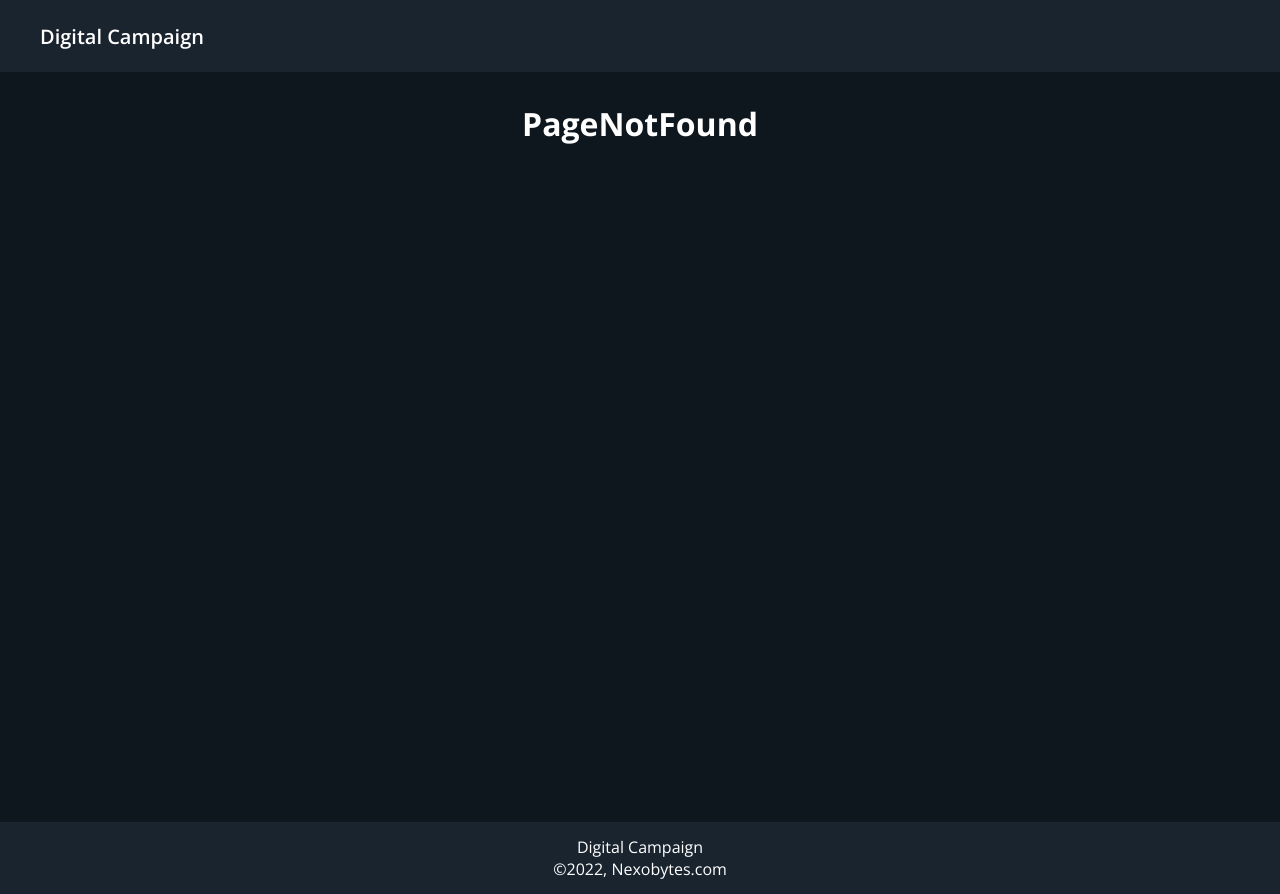
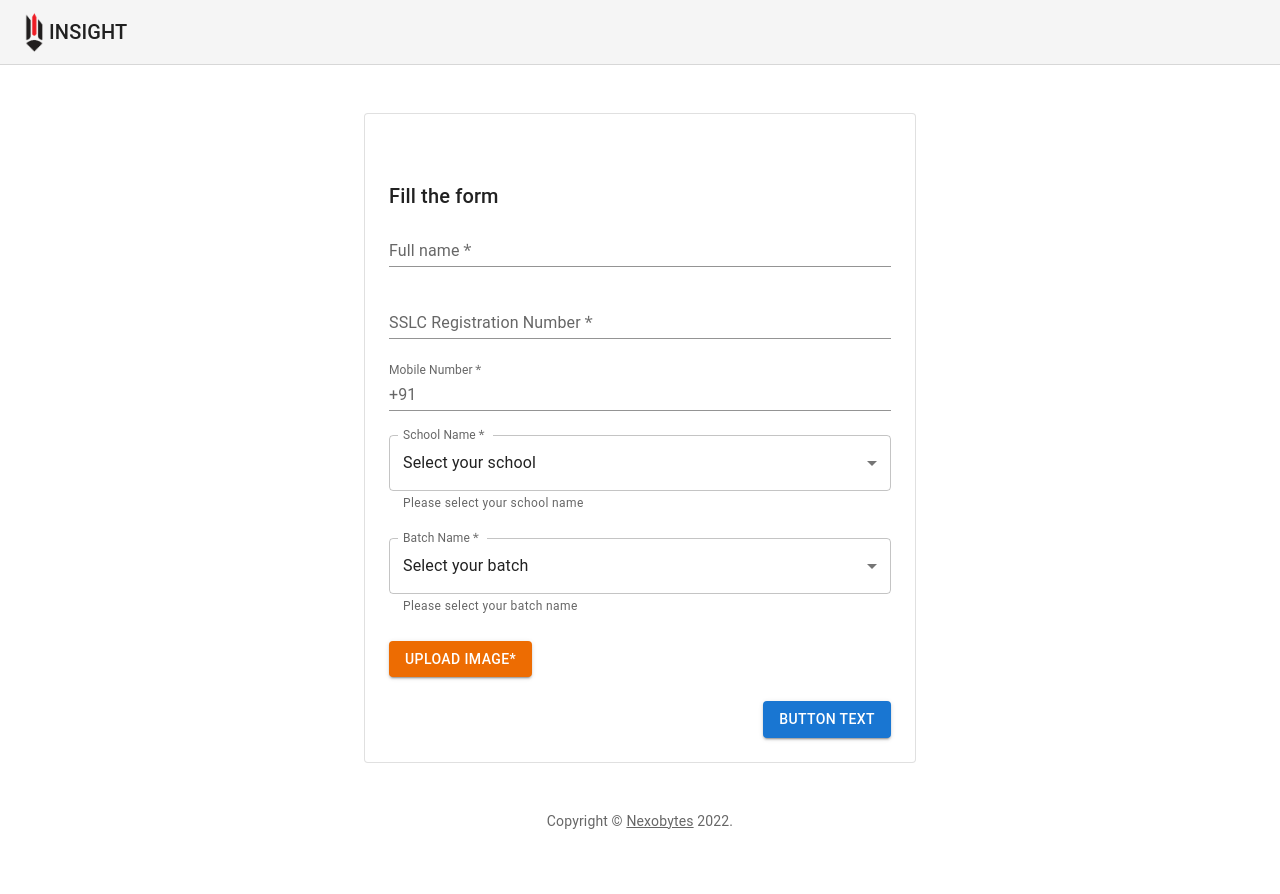
Before and after one commit to shaheemMPM/digitalcampaign, a React (Vite) app: page /test in a window 1280 px wide. After the commit the page ends 863 px from the top, so only its background shows below. Built offline with nearby package versions, Linux system fonts and the light colour scheme.

Commit message:
Setup form ui

```diff
--- a/src/App.jsx
+++ b/src/App.jsx
@@ -4,20 +4,22 @@ import Home from './pages';
 import Header from './components/Header/Header';
 import Footer from './components/Footer/Footer';
 import PageNotFound from './pages/404/PageNotFound';
+import Test from './pages/Test';
 import './App.scss';
 
 function App() {
 	return (
 		<div className='app'>
 			<BrowserRouter>
-				<Header />
-				<div className='container'>
-					<Routes>
-						<Route path='/' element={<Home />} />
-						<Route path='*' element={<PageNotFound />} />
-					</Routes>
-				</div>
-				<Footer />
+				{/* <Header /> */}
+				{/* <div className='container'> */}
+				<Routes>
+					<Route path='/' element={<Home />} />
+					<Route path='/test' element={<Test />} />
+					<Route path='*' element={<PageNotFound />} />
+				</Routes>
+				{/* </div> */}
+				{/* <Footer /> */}
 			</BrowserRouter>
 		</div>
 	);
--- a/src/App.scss
+++ b/src/App.scss
@@ -13,7 +13,7 @@ a {
 }
 
 body {
-	background: $primary-color;
+	background: $white-color;
 }
 
 .container {
--- a/src/common/colors.scss
+++ b/src/common/colors.scss
@@ -1,4 +1,5 @@
 $primary-color: #0f171e;
+$white-color: #ffffff;
 $secondary-color: #1a242f;
 $font-primary: #ffffff;
 $font-secondary: #79b8f3;
--- /dev/null
+++ b/src/components/AddressForm.jsx
@@ -0,0 +1,221 @@
+import React, { useState } from 'react';
+import Grid from '@mui/material/Grid';
+import Typography from '@mui/material/Typography';
+import TextField from '@mui/material/TextField';
+import InputAdornment from '@mui/material/InputAdornment';
+import MenuItem from '@mui/material/MenuItem';
+import Button from '@mui/material/Button';
+
+const schoolNames = [
+	{
+		value: 'select',
+		label: 'Select your school',
+	},
+	{
+		value: 'FOHSS',
+		label: 'FOHSS',
+	},
+	{
+		value: 'GBHSS MPM',
+		label: 'GBHSS MPM',
+	},
+	{
+		value: 'GGHSS MPM',
+		label: 'GGHSS MPM',
+	},
+	{
+		value: 'GHSS IRUMBUZHI',
+		label: 'GHSS IRUMBUZHI',
+	},
+	{
+		value: 'GHSS MAKARAPARAMBA',
+		label: 'GHSS MAKARAPARAMBA',
+	},
+	{
+		value: 'GHSS OTHUKKUNGAL',
+		label: 'GHSS OTHUKKUNGAL',
+	},
+	{
+		value: 'GHSS PALLIPPURAM',
+		label: 'GHSS PALLIPPURAM',
+	},
+	{
+		value: 'IKTHSS CHERUKULAMBA',
+		label: 'IKTHSS CHERUKULAMBA',
+	},
+	{
+		value: 'ISLAHIYA',
+		label: 'ISLAHIYA',
+	},
+	{
+		value: 'MSP HSS',
+		label: 'MSP HSS',
+	},
+	{
+		value: 'MSPEMHSS',
+		label: 'MSPEMHSS',
+	},
+	{
+		value: 'PMSAMA CHEMMANKADAV',
+		label: 'PMSAMA CHEMMANKADAV',
+	},
+	{
+		value: 'ST. GEMMAS GIRLS HSS',
+		label: 'ST. GEMMAS GIRLS HSS',
+	},
+	{
+		value: 'TSS VADAKKANGARA',
+		label: 'TSS VADAKKANGARA',
+	},
+	{
+		value: 'other',
+		label: 'OTHER',
+	},
+];
+
+const batchNames = [
+	{ value: 'select', label: 'Select your batch' },
+	{ value: 'B1', label: 'B1' },
+	{ value: 'B2', label: 'B2' },
+	{ value: 'B3', label: 'B3' },
+	{ value: 'B4', label: 'B4' },
+	{ value: 'B5', label: 'B5' },
+	{ value: 'B6', label: 'B6' },
+	{ value: 'B7', label: 'B7' },
+	{ value: 'B8', label: 'B8' },
+	{ value: 'B9', label: 'B9' },
+	{ value: 'B10', label: 'B10' },
+	{ value: 'B11', label: 'B11' },
+	{ value: 'B12', label: 'B12' },
+	{ value: 'B13', label: 'B13' },
+	{ value: 'B14', label: 'B14' },
+	{ value: 'B15', label: 'B15' },
+	{ value: 'B16', label: 'B16' },
+	{ value: 'B17', label: 'B17' },
+	{ value: 'other', label: 'OTHER' },
+];
+
+export default function AddressForm() {
+	const [school, setSchool] = useState('select');
+
+	const handleSchoolChange = (event) => {
+		setSchool(event.target.value);
+	};
+	const [batch, setBatch] = useState('select');
+
+	const handleBatchChange = (event) => {
+		setBatch(event.target.value);
+	};
+
+	return (
+		<React.Fragment>
+			<Typography variant='h6' gutterBottom>
+				Fill the form
+			</Typography>
+			<Grid container spacing={3}>
+				<Grid item xs={12}>
+					<TextField
+						required
+						id='fullName'
+						name='fullName'
+						label='Full name'
+						fullWidth
+						variant='standard'
+					/>
+				</Grid>
+				<Grid item xs={12}>
+					<TextField
+						required
+						id='regNo'
+						name='regNo'
+						label='SSLC Registration Number'
+						fullWidth
+						variant='standard'
+					/>
+				</Grid>
+				<Grid item xs={12}>
+					<TextField
+						required
+						id='mobile'
+						name='mobile'
+						type='tel'
+						label='Mobile Number'
+						fullWidth
+						variant='standard'
+						InputProps={{
+							startAdornment: (
+								<InputAdornment position='start'>+91</InputAdornment>
+							),
+						}}
+					/>
+				</Grid>
+				<Grid item xs={12}>
+					<TextField
+						required
+						id='school'
+						select
+						label='School Name'
+						value={school}
+						onChange={handleSchoolChange}
+						fullWidth
+						helperText='Please select your school name'
+					>
+						{schoolNames.map((schoolName) => (
+							<MenuItem key={schoolName.value} value={schoolName.value}>
+								{schoolName.label}
+							</MenuItem>
+						))}
+					</TextField>
+				</Grid>
+				{school === 'other' ? (
+					<Grid item xs={12}>
+						<TextField
+							required
+							id='othSchool'
+							name='othSchool'
+							label='Specify School Name'
+							fullWidth
+							variant='standard'
+						/>
+					</Grid>
+				) : null}
+				<Grid item xs={12}>
+					<TextField
+						required
+						id='batch'
+						select
+						label='Batch Name'
+						value={batch}
+						onChange={handleBatchChange}
+						fullWidth
+						helperText='Please select your batch name'
+					>
+						{batchNames.map((batchName) => (
+							<MenuItem key={batchName.value} value={batchName.value}>
+								{batchName.label}
+							</MenuItem>
+						))}
+					</TextField>
+				</Grid>
+				{batch === 'other' ? (
+					<Grid item xs={12}>
+						<TextField
+							required
+							id='othBatch'
+							name='othBatch'
+							label='Specify Batch Name'
+							fullWidth
+							variant='standard'
+						/>
+					</Grid>
+				) : null}
+				<Grid item xs={12}>
+					<Button variant='contained' color='warning' component='label'>
+						Upload Image*
+						<input type='file' hidden />
+					</Button>
+				</Grid>
+			</Grid>
+		</React.Fragment>
+	);
+}
--- /dev/null
+++ b/src/components/CopyRight.jsx
@@ -0,0 +1,16 @@
+import React from 'react';
+import Typography from '@mui/material/Typography';
+import Link from '@mui/material/Link';
+
+export default function Copyright() {
+	return (
+		<Typography variant='body2' color='text.secondary' align='center'>
+			{'Copyright © '}
+			<Link color='inherit' href='https://www.nexobytes.com/'>
+				Nexobytes
+			</Link>{' '}
+			{new Date().getFullYear()}
+			{'.'}
+		</Typography>
+	);
+}
--- /dev/null
+++ b/src/pages/Test/index.jsx
@@ -0,0 +1,76 @@
+import React from 'react';
+
+import CssBaseline from '@mui/material/CssBaseline';
+import AppBar from '@mui/material/AppBar';
+import Box from '@mui/material/Box';
+import Container from '@mui/material/Container';
+import Toolbar from '@mui/material/Toolbar';
+import Paper from '@mui/material/Paper';
+import Button from '@mui/material/Button';
+import Typography from '@mui/material/Typography';
+import { createTheme, ThemeProvider } from '@mui/material/styles';
+
+import AddressForm from '../../components/AddressForm';
+import Copyright from '../../components/CopyRight';
+
+import insightLogoInverted from '../../images/insight_inverted.png';
+
+import './index.scss';
+
+const theme = createTheme();
+
+const Test = () => {
+	return (
+		<ThemeProvider theme={theme}>
+			<CssBaseline />
+			<AppBar
+				position='absolute'
+				color='default'
+				elevation={0}
+				sx={{
+					position: 'relative',
+					borderBottom: (t) => `1px solid ${t.palette.divider}`,
+				}}
+			>
+				<Toolbar>
+					<img
+						className='insight-logo'
+						src={insightLogoInverted}
+						alt='insight'
+					/>
+					<Typography variant='h6' color='inherit' noWrap>
+						INSIGHT
+					</Typography>
+				</Toolbar>
+			</AppBar>
+			<Container component='main' maxWidth='sm' sx={{ mb: 4 }}>
+				<Paper
+					variant='outlined'
+					sx={{ my: { xs: 3, md: 6 }, p: { xs: 2, md: 3 } }}
+				>
+					<Typography component='h1' variant='h4' align='center'>
+						Checkout
+					</Typography>
+					<React.Fragment>
+						<AddressForm />
+
+						<Box sx={{ display: 'flex', justifyContent: 'flex-end' }}>
+							<Button
+								variant='contained'
+								onClick={() => {
+									console.log('test');
+								}}
+								sx={{ mt: 3, ml: 1 }}
+							>
+								Button Text
+							</Button>
+						</Box>
+					</React.Fragment>
+				</Paper>
+				<Copyright />
+			</Container>
+		</ThemeProvider>
+	);
+};
+
+export default Test;
--- /dev/null
+++ b/src/pages/Test/index.scss
@@ -0,0 +1,4 @@
+.insight-logo {
+	max-height: 40px;
+	margin-right: 5px;
+}
```
Also changed, not shown: src/images/insight_inverted.png (added).
